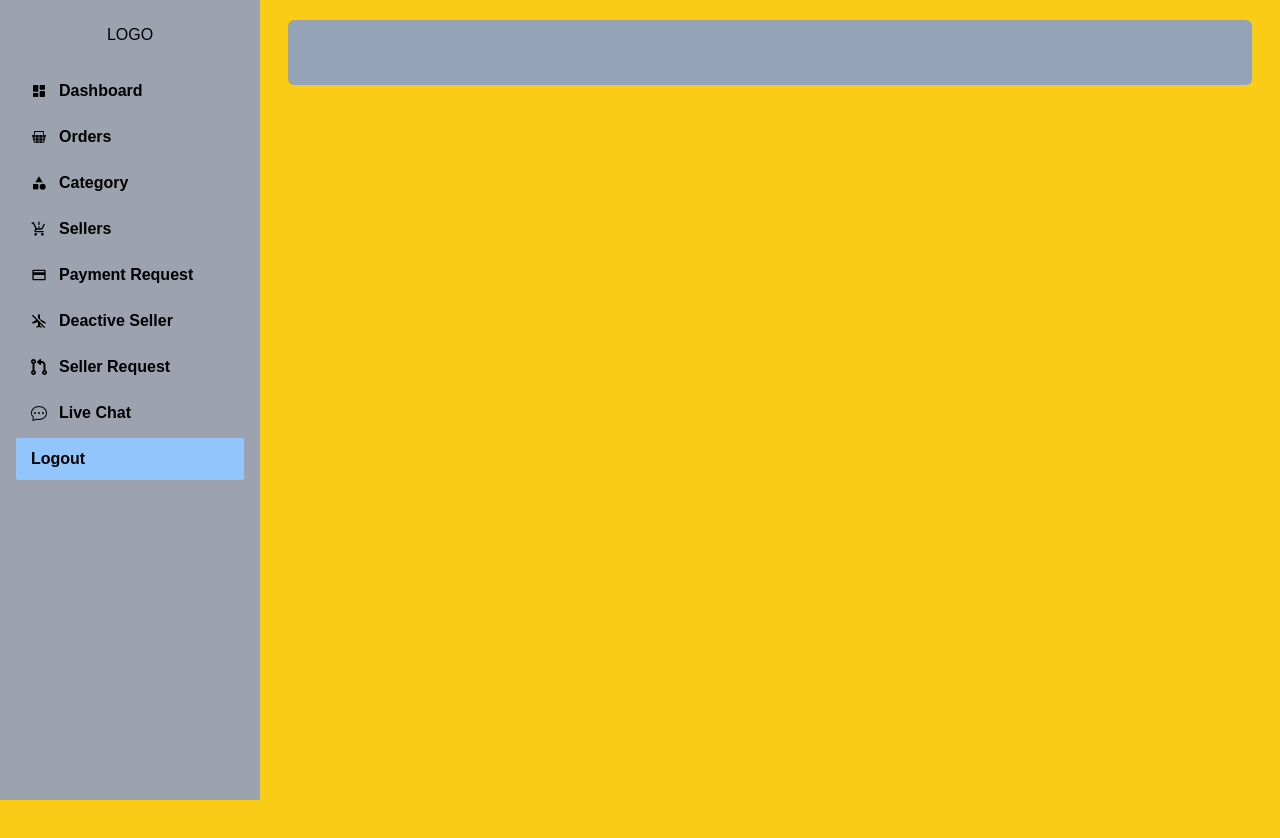
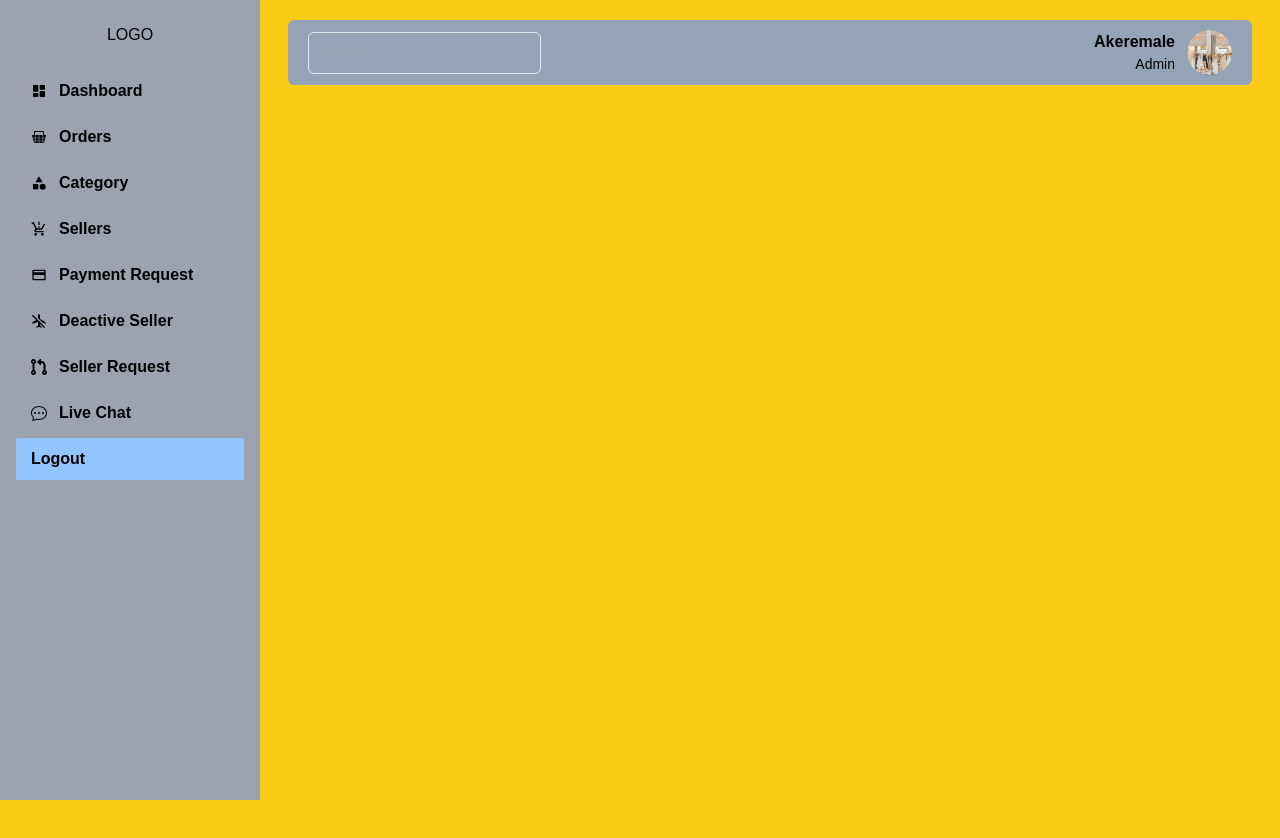
Before and after one commit to GboyegaAkere/fullstack-multivendor, a React (Create React App) app: page / in a window 1280 px wide. Shown: the top 838 px of the page. Built offline with nearby package versions, Linux system fonts and the light colour scheme.

Commit message:
new commit

```diff
--- a/src/layout/Header.jsx
+++ b/src/layout/Header.jsx
@@ -1,12 +1,30 @@
 import React from 'react'
 import { BiSolidDashboard } from "react-icons/bi";
+import LOGIN from "../images/login.png"
 
 const Header = ({showSidebar,setShowSidebar}) => {
   return (
     <div  className='fixed top-0 left-0 w-full py-5 px-2 lg:px-7 z-10 '>
-        <div className='ml-0 lg:ml-[260px] rounded-md h-[65px] flex justify-between items-center bg-slate-400'>
-          <div onClick={()=>setShowSidebar(!showSidebar)} className='w-[35px] flex lg:hidden h-[35px] transition-all rounded-sm bg-black shadow-lg justify-center items-center'>
+        <div className='ml-0 lg:ml-[260px] rounded-md h-[65px] flex justify-between items-center bg-slate-400 px-5'>
+          <div onClick={()=>setShowSidebar(!showSidebar)} className='w-[35px] flex lg:hidden h-[35px] transition-all rounded-sm  shadow-lg justify-center items-center'>
             <span><BiSolidDashboard/></span>
+          </div>
+
+          <div className='hidden md:block'>
+              <input type="text" name='search' placeholder='search' className='px-3 py-2 outline-none border bg-transparent border-slate-200 rounded-md' />
+          </div>
+
+          <div className='flex justify-center items-center gap-8 relative'>
+            <div className='flex justify-center items-center'>
+              <div className='flex justify-center items-center gap-3'>
+                  <div className='flex justify-center items-center flex-col text-end'>
+                      <h2 className='text-md font-bold'>Akeremale</h2>
+                      <span className='text-[14px] w-full font-normal'>Admin</span>
+                  </div>
+                 <img src={LOGIN} alt=""className='w-[45px] h-[45px] rounded-full'/>
+              </div>
+            </div>
+
           </div>
         </div>
 
```
